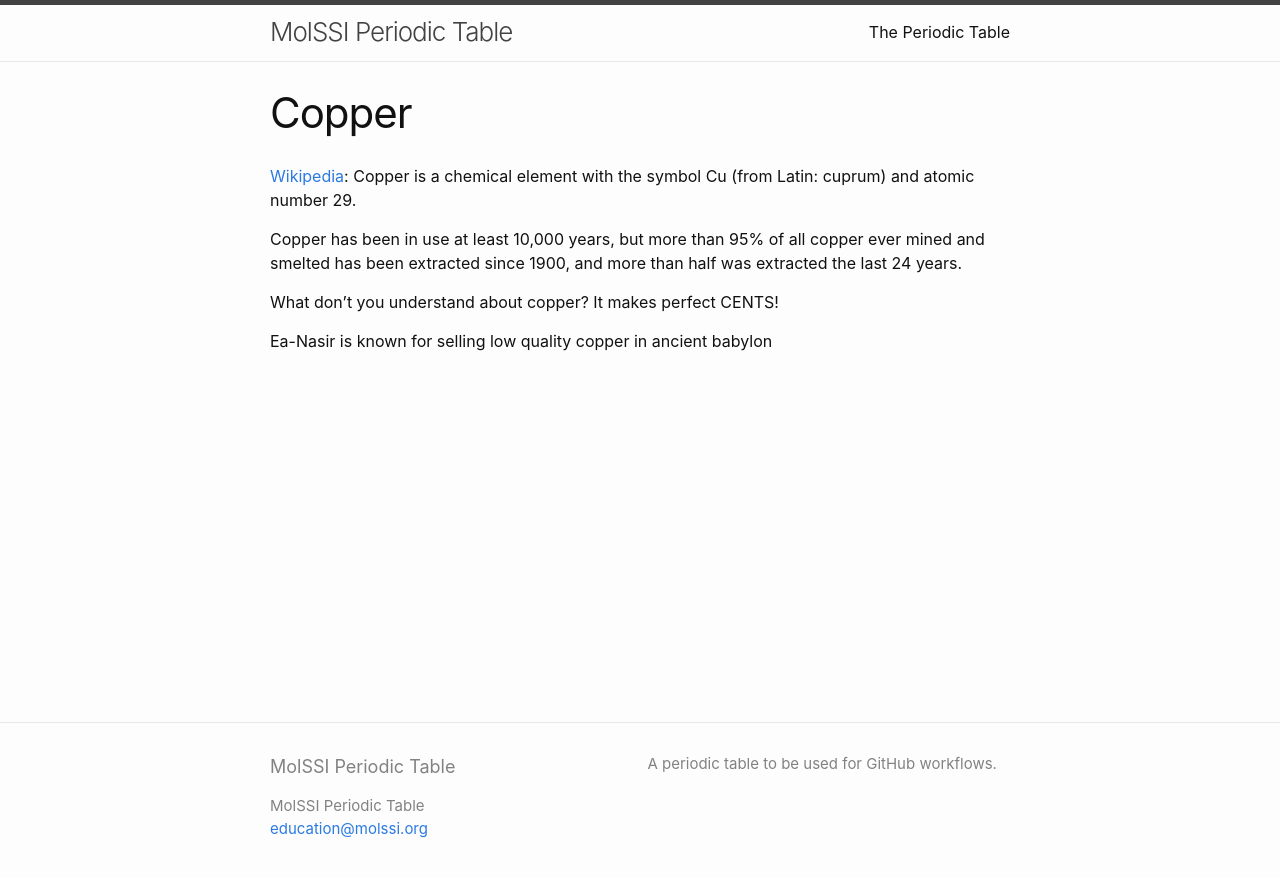
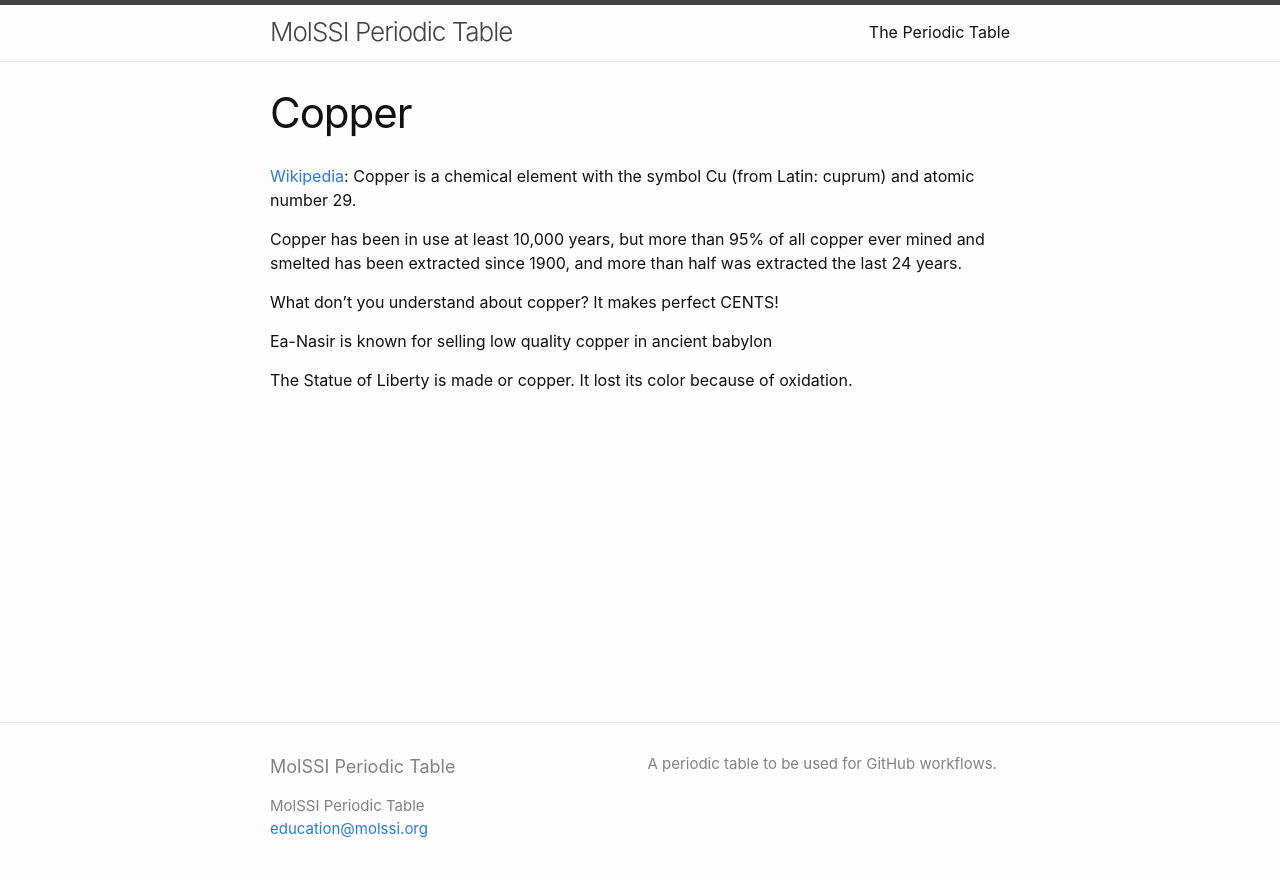
Before and after one commit to MolSSI-Education/periodic-table, a Jekyll site: the page built from elements/copper.md, in a window 1280 px wide. Shown: the top 877 px of the page. Built offline with Jekyll 4.4.1, drawn with Linux system fonts in a browser that asks for light colours.

Commit message:
copper is cool

```diff
--- a/elements/copper.md
+++ b/elements/copper.md
@@ -10,3 +10,5 @@ Copper has been in use at least 10,000 years, but more than 95% of all copper ev
 What don't you understand about copper? It makes perfect CENTS!
 
 Ea-Nasir is known for selling low quality copper in ancient babylon
+
+The Statue of Liberty is made or copper. It lost its color because of oxidation.
```
